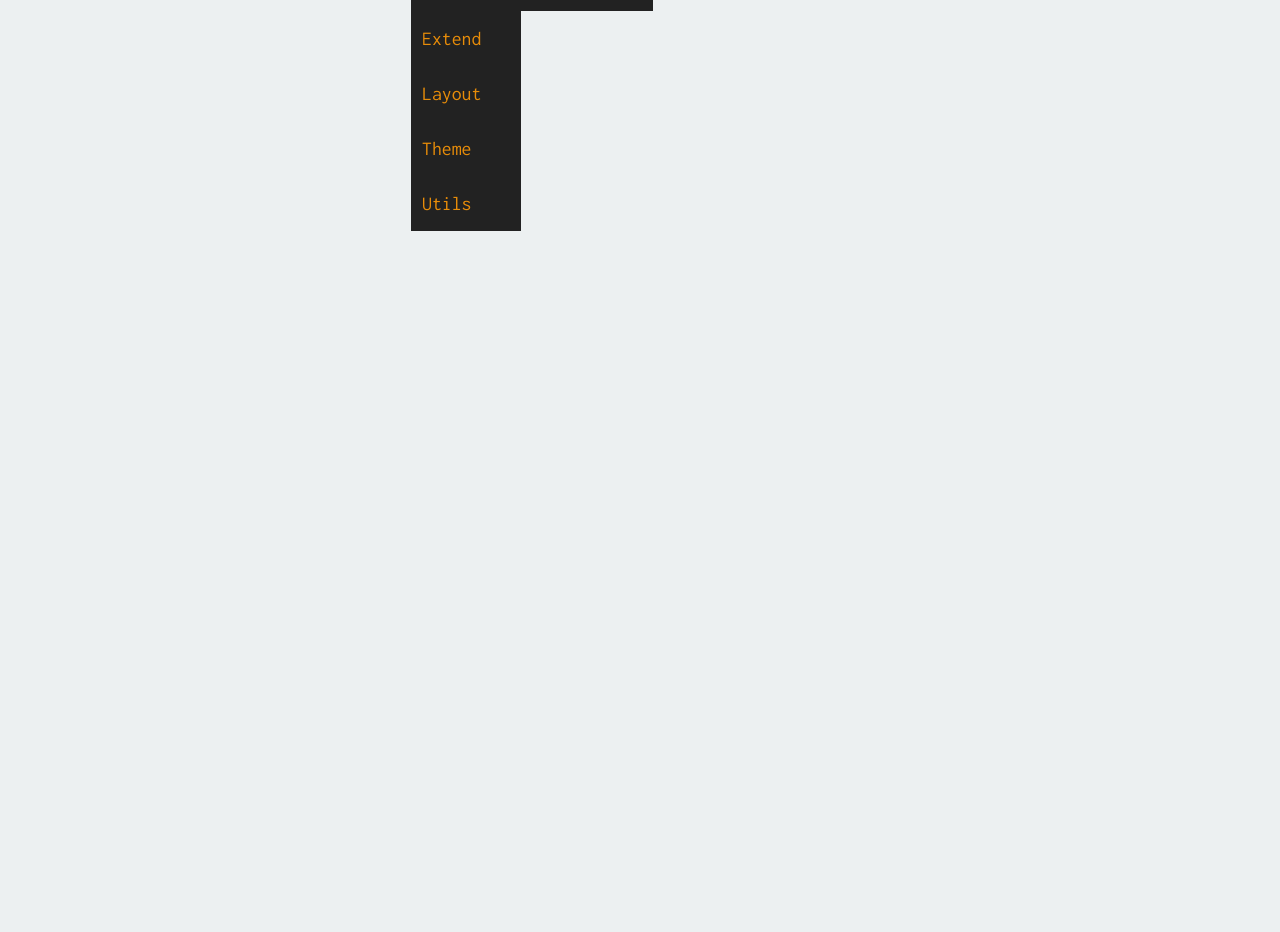
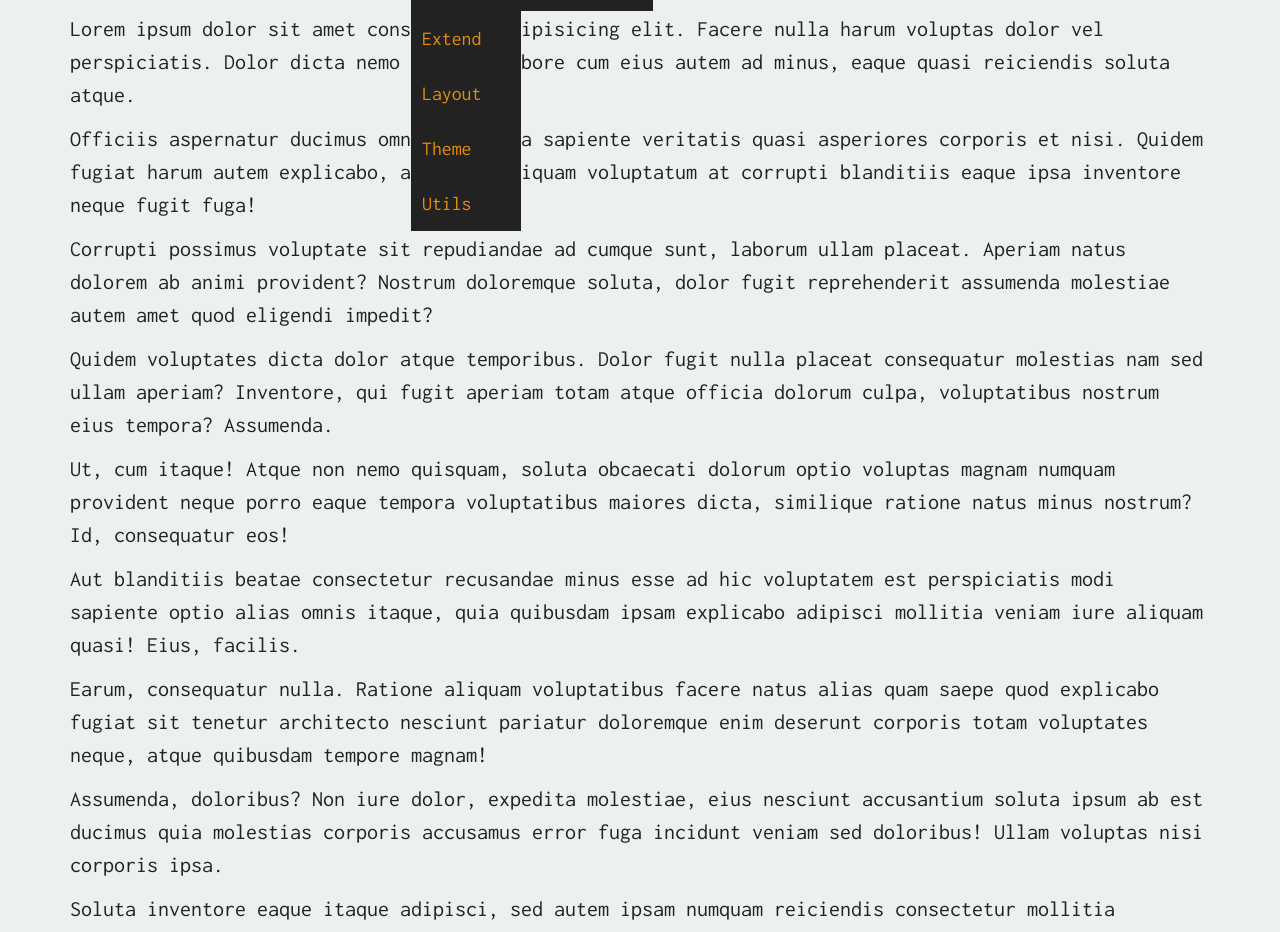
Before and after one commit to JEMX-mbou/JEMXFW3-Vue, a Vue app: page /about in a window 1280 px wide. Shown: the part 160-1092 px from the top of the page. Before the commit the page ends 800 px from the top, so only its background shows below. Built offline with nearby package versions, Linux system fonts and the light colour scheme; a web font is replaced by a local one.

Commit message:
Test pages update: Changed Homepage and Aboutpage.
This is definitely not done.

```diff
--- a/src/views/AboutView.vue
+++ b/src/views/AboutView.vue
@@ -1,9 +1,63 @@
 <template>
   <main id="about" class="container">
     <h1>About</h1>
+    <p>
+      Lorem ipsum dolor sit amet consectetur adipisicing elit. Facere nulla harum voluptas dolor vel
+      perspiciatis. Dolor dicta nemo ratione labore cum eius autem ad minus, eaque quasi reiciendis
+      soluta atque.
+    </p>
+    <p>
+      Officiis aspernatur ducimus omnis, tempora sapiente veritatis quasi asperiores corporis et
+      nisi. Quidem fugiat harum autem explicabo, animi ut aliquam voluptatum at corrupti blanditiis
+      eaque ipsa inventore neque fugit fuga!
+    </p>
+    <p>
+      Corrupti possimus voluptate sit repudiandae ad cumque sunt, laborum ullam placeat. Aperiam
+      natus dolorem ab animi provident? Nostrum doloremque soluta, dolor fugit reprehenderit
+      assumenda molestiae autem amet quod eligendi impedit?
+    </p>
+    <p>
+      Quidem voluptates dicta dolor atque temporibus. Dolor fugit nulla placeat consequatur
+      molestias nam sed ullam aperiam? Inventore, qui fugit aperiam totam atque officia dolorum
+      culpa, voluptatibus nostrum eius tempora? Assumenda.
+    </p>
+    <p>
+      Ut, cum itaque! Atque non nemo quisquam, soluta obcaecati dolorum optio voluptas magnam
+      numquam provident neque porro eaque tempora voluptatibus maiores dicta, similique ratione
+      natus minus nostrum? Id, consequatur eos!
+    </p>
+    <p>
+      Aut blanditiis beatae consectetur recusandae minus esse ad hic voluptatem est perspiciatis
+      modi sapiente optio alias omnis itaque, quia quibusdam ipsam explicabo adipisci mollitia
+      veniam iure aliquam quasi! Eius, facilis.
+    </p>
+    <p>
+      Earum, consequatur nulla. Ratione aliquam voluptatibus facere natus alias quam saepe quod
+      explicabo fugiat sit tenetur architecto nesciunt pariatur doloremque enim deserunt corporis
+      totam voluptates neque, atque quibusdam tempore magnam!
+    </p>
+    <p>
+      Assumenda, doloribus? Non iure dolor, expedita molestiae, eius nesciunt accusantium soluta
+      ipsum ab est ducimus quia molestias corporis accusamus error fuga incidunt veniam sed
+      doloribus! Ullam voluptas nisi corporis ipsa.
+    </p>
+    <p>
+      Soluta inventore eaque itaque adipisci, sed autem ipsam numquam reiciendis consectetur
+      mollitia consequuntur laboriosam labore facere porro quia eveniet animi molestiae! Fugit
+      corporis magnam tempore delectus asperiores tenetur? Magnam, neque.
+    </p>
+    <p>
+      Quo accusantium dolores deleniti iure. Sequi, laborum temporibus voluptatibus recusandae hic,
+      odio, eaque sint adipisci eligendi neque est dolorem molestiae dicta architecto tempora
+      placeat. Suscipit quaerat praesentium nulla quidem at.
+    </p>
   </main>
 </template>
 
 <script setup></script>
 
-<style lang="scss" scoped></style>
+<style lang="scss" scoped>
+main {
+  height: 200vh;
+}
+</style>
--- a/src/views/HomeView.vue
+++ b/src/views/HomeView.vue
@@ -1,13 +1,59 @@
 <template>
   <header>
-    <MastHead :slides="slides" />
+    <MastHead
+      title="JEMX"
+      text="Version 3.0"
+      buttonRoute="/about"
+      buttonText="Read More"
+      buttonClass="bg-accent-3"
+      contentClass="bottom bg-base text-center col-0"
+      src="pexels-oleksandr-p-376368.jpg"
+    >
+      <h1>JEMX <sup>v3</sup></h1>
+      <p>
+        Not very special or good,<br />
+        but it'll get the job done.
+      </p>
+      <RouterLink class="mt-2" to="/about"><button class="accent-3">Read more</button></RouterLink>
+    </MastHead>
   </header>
-  <main class="container">
-    <h1>Home</h1>
+  <main id="home">
+    <section class="row container jc-center py-6">
+      <div class="col-12 col-m-8 text-center">
+        <h2>
+          A simple framework<br />
+          built for Vue
+        </h2>
+        <p>
+          What happens if you see if you could build a framework and keep on refining it, because
+          you keep learning new stuff.
+        </p>
+        <p>This is why this is version 3. Built mainly for component based use.</p>
+      </div>
+    </section>
+    <section class="bg-accent-5 py-6">
+      <div class="row container jc-center ai-center">
+        <div class="col-12 col-m-6">
+          <img
+            class="rounded"
+            src="../assets/Home/code-screen.jpg"
+            alt="Ease because of familiarity"
+          />
+        </div>
+        <div class="col-12 col-m-6 text-base-alt px-4">
+          <h2>Familiarity</h2>
+          <p>
+            Because I take heavy inspiration from frameworks like Bootstrap or Tailwind it will feel
+            very familiar, but it's focused on developers that love SCSS/SASS.
+          </p>
+        </div>
+      </div>
+    </section>
   </main>
 </template>
 
 <script setup>
+import { RouterLink } from 'vue-router'
 import MastHead from '../jemx/components/MastHead.vue'
 
 const slides = {
```
